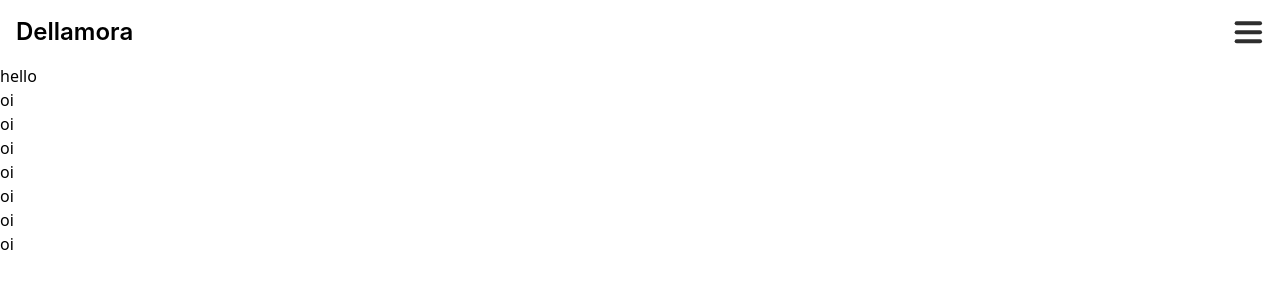
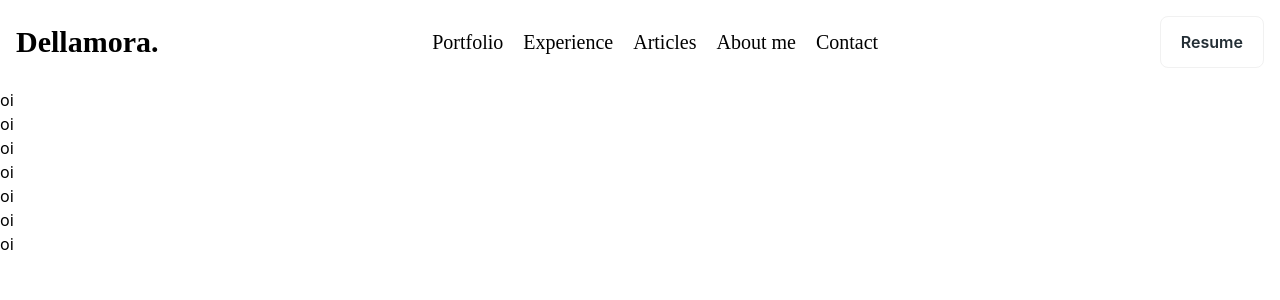
Before and after one commit to dellamora/dellamora-site, a Next.js app: page / in a window 1280 px wide. Shown: the top 300 px of the page. Built offline with nearby package versions, Linux system fonts and the light colour scheme.

Commit message:
added header version desktop

```diff
--- a/src/modules/header/index.tsx
+++ b/src/modules/header/index.tsx
@@ -11,8 +11,8 @@ const Header: React.FC = (): JSX.Element => {
   const links = [
     { name: "Portfolio", to: "#portfolio", id: 1 },
     { name: "Experience", to: "#experience", id: 2 },
-    { name: "Articles", to: "#blog", id: 3 },
-    { name: "About me", to: "#skills", id: 4 },
+    { name: "Articles", to: "#articles", id: 3 },
+    { name: "About me", to: "#aboutme", id: 4 },
     { name: "Contact", to: "#contact", id: 5 },
   ];
 
@@ -20,16 +20,43 @@ const Header: React.FC = (): JSX.Element => {
     <div className="fixed overflow-hidden">
       <nav
         ref={containerRef}
-        className=" shrink-0 w-screen flex justify-between p-4 bg-white "
+        className=" shrink-0 w-screen flex justify-between p-4 bg-white items-center"
       >
-        <a className="font-Inter font-semibold text-2xl ">Dellamora</a>
+        <a href="/" className="font-Orya font-semibold text-3xl ">
+          Dellamora.
+        </a>
         <motion.div
           initial={false}
           animate={isOpen ? "open" : "closed"}
-          className="flex  items-center space-x-5 z-10 bg-transparent "
+          className="lg:hidden space-x-5 z-10 bg-transparent "
         >
           <MenuToggleIcon onClick={() => setIsOpen(current => !current)} />
         </motion.div>
+        <div className="hidden gap-3 lg:relative lg:flex text-xl items-center ">
+          {links.map(({ name, to, id }) => (
+            <a className="pl-0 px-2 font-Orya font-thin " key={id} href={to}>
+              {name}
+            </a>
+          ))}
+        </div>
+
+        <div className=" hidden lg:flex lg:space-x-3 lg:items-center  ">
+          <button
+            onClick={() => console.log("baixar pdf")}
+            className="
+              bg-white
+              hover:bg-gray-100
+              font-semibold
+              py-[13px] px-[20px]
+              border
+             border-[#F1F1F1]
+             text-[#232E35]
+             font-Inter
+             rounded-lg"
+          >
+            Resume
+          </button>
+        </div>
       </nav>
       <AnimatePresence>
         {isOpen && <Drawer height={height} links={links} />}
```
